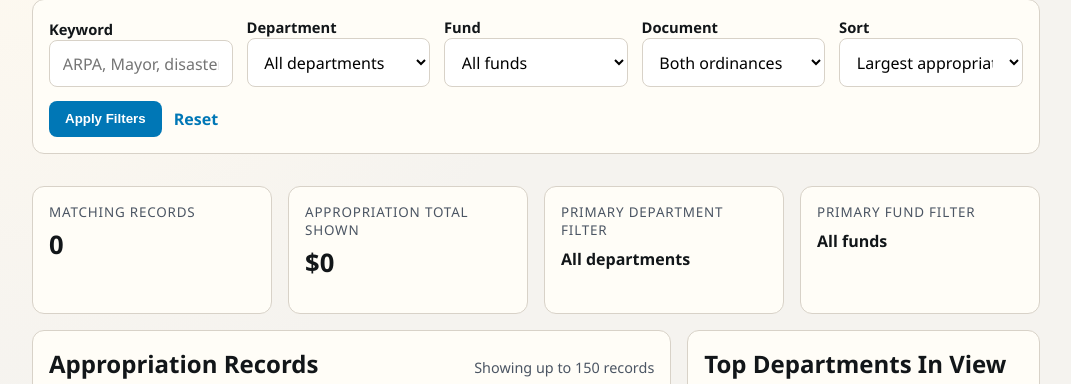
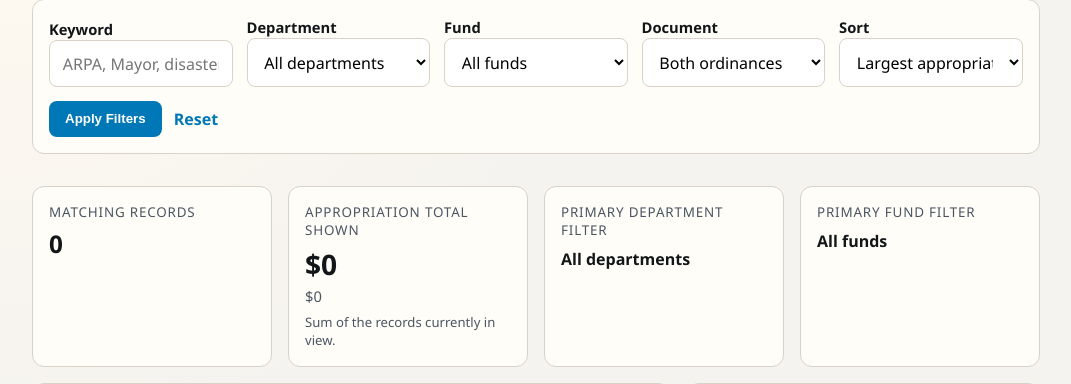
Before and after one commit to devthakker/Chicago-budget, a FastAPI app: page /explorer in a window 1280 px wide. Shown: the part 217-601 px from the top of the page, without its empty margins (104-1175 px from the left). Run offline with FastAPI, Linux system fonts and the light colour scheme; some libraries are stand-ins or nearby versions.

Commit message:
fix struct data

```diff
--- a/app.py
+++ b/app.py
@@ -228,6 +228,60 @@ def _guide_links() -> list[dict[str, str]]:
 
 def _load_budget_data() -> dict[str, Any]:
     return budget_dataset.load()
+
+
+def _explorer_total_context(
+    data: dict[str, Any],
+    records: list[dict[str, Any]],
+    *,
+    query: str,
+    department: str,
+    fund: str,
+    document_type: str,
+) -> dict[str, Any]:
+    parsed_total = sum(int(item["appropriation_total"]) for item in records)
+    metadata = data.get("metadata", {})
+    is_unfiltered = not any([query.strip(), department, fund])
+
+    if is_unfiltered:
+        if document_type == "annual":
+            official_total = metadata.get("annual_official_total")
+            if official_total:
+                return {
+                    "label": "Official all-funds total",
+                    "primary": official_total,
+                    "secondary": parsed_total,
+                    "note": "Uses the ordinance summary total for the unfiltered annual view.",
+                    "using_official": True,
+                }
+        elif document_type == "grants":
+            official_total = metadata.get("grant_records_total")
+            if official_total:
+                return {
+                    "label": "Total grant appropriations",
+                    "primary": official_total,
+                    "secondary": None,
+                    "note": "Shows the total parsed from the grants ordinance.",
+                    "using_official": False,
+                }
+        else:
+            official_total = metadata.get("combined_official_total")
+            if official_total:
+                return {
+                    "label": "Official total budgeted",
+                    "primary": official_total,
+                    "secondary": parsed_total,
+                    "note": "Combines the annual ordinance all-funds summary with the grants ordinance total.",
+                    "using_official": True,
+                }
+
+    return {
+        "label": "Appropriation total shown",
+        "primary": parsed_total,
+        "secondary": None,
+        "note": "Sum of the records currently in view.",
+        "using_official": False,
+    }
 
 
 def _department_url(slug: str) -> str:
@@ -786,7 +840,14 @@ async def explorer(
     )
     department_obj = next((item for item in data["departments"] if item["slug"] == department), None) if department else None
     fund_obj = next((item for item in data["funds"] if item["slug"] == fund), None) if fund else None
-    total = sum(int(item["appropriation_total"]) for item in records)
+    total_card = _explorer_total_context(
+        data,
+        records,
+        query=q,
+        department=department,
+        fund=fund,
+        document_type=document_type,
+    )
     indexable = not any([q.strip(), department, fund, document_type])
     records_view = []
     for record in records[:150]:
@@ -809,7 +870,7 @@ async def explorer(
             "sort": sort,
             "records": records_view,
             "record_count": len(records),
-            "total_amount": total,
+            "total_card": total_card,
             "department_options": data["departments"],
             "fund_options": data["funds"],
             "department_obj": department_obj,
--- a/src/chicago_budget_rag/structured_budget.py
+++ b/src/chicago_budget_rag/structured_budget.py
@@ -10,6 +10,7 @@ from typing import Any
 from .engine import extract_pdf_pages, normalize_text
 
 
+DATASET_VERSION = 2
 DEPARTMENT_RE = re.compile(r"^(?P<code>\d{3})\s*-\s+(?P<name>.+)$")
 HEADER_CODE_RE = re.compile(r"^(?P<code>[0-9A-Z]{4})\s*-\s+(?P<name>.+)$")
 TUPLE_RE = re.compile(r"^\((?P<tuple>[0-9A-Z/]+)\)$")
@@ -87,7 +88,10 @@ class StructuredBudgetDataset:
         if self._cache is None:
             if not self.data_file.exists():
                 self.build()
-            self._cache = json.loads(self.data_file.read_text())
+            cached = json.loads(self.data_file.read_text())
+            if cached.get("version") != DATASET_VERSION or "metadata" not in cached:
+                cached = self.build()
+            self._cache = cached
         return self._cache
 
     def build(self, pdf_paths: list[Path] | None = None) -> dict[str, Any]:
@@ -100,8 +104,10 @@ class StructuredBudgetDataset:
         funds = _aggregate_entities(records, key="fund_slug", code_key="fund_code", name_key="fund_name")
         offices = _aggregate_entities(records, key="office_slug", code_key="office_code", name_key="office_name")
         programs = _aggregate_programs(records)
+        metadata = _build_metadata(pdf_paths, records)
 
         dataset = {
+            "version": DATASET_VERSION,
             "stats": {
                 "record_count": len(records),
                 "department_count": len(departments),
@@ -110,6 +116,7 @@ class StructuredBudgetDataset:
                 "program_count": len(programs),
                 "documents": [p.name for p in pdf_paths],
             },
+            "metadata": metadata,
             "records": records,
             "departments": departments,
             "funds": funds,
@@ -318,6 +325,42 @@ def _parse_appropriation_body(lines: list[str]) -> tuple[list[dict[str, Any]], l
     return line_items, section_totals, appropriation_total, fund_total, department_total
 
 
+def _build_metadata(pdf_paths: list[Path], records: list[dict[str, Any]]) -> dict[str, Any]:
+    by_document: dict[str, int] = defaultdict(int)
+    for record in records:
+        by_document[record["document_type"]] += int(record["appropriation_total"])
+
+    annual_pdf = next((path for path in pdf_paths if "grant" not in path.name.lower()), None)
+    annual_official_total = _extract_annual_official_total(annual_pdf) if annual_pdf else None
+    grant_total = by_document.get("grants", 0)
+    combined_official_total = (annual_official_total + grant_total) if annual_official_total is not None else None
+
+    return {
+        "annual_official_total": annual_official_total,
+        "grant_records_total": grant_total,
+        "combined_official_total": combined_official_total,
+        "parsed_records_total": sum(by_document.values()),
+        "parsed_totals_by_document": dict(by_document),
+    }
+
+
+def _extract_annual_official_total(pdf_path: Path) -> int | None:
+    if pdf_path is None:
+        return None
+
+    candidate_totals: list[int] = []
+    for page_text in extract_pdf_pages(pdf_path):
+        for raw_line in page_text.splitlines():
+            line = normalize_text(raw_line).strip()
+            if "Total - All Funds" not in line or "$" not in line:
+                continue
+            matches = re.findall(r"\$([\d,]+)", line)
+            if len(matches) >= 2:
+                candidate_totals.append(int(matches[-1].replace(",", "")))
+
+    return max(candidate_totals) if candidate_totals else None
+
+
 def _aggregate_entities(records: list[dict[str, Any]], key: str, code_key: str, name_key: str) -> list[dict[str, Any]]:
     grouped: dict[str, dict[str, Any]] = {}
     for record in records:
--- a/static/styles.css
+++ b/static/styles.css
@@ -363,8 +363,29 @@ p {
 .stat-value {
   display: block;
   margin-top: 0.55rem;
-  font-size: clamp(1.5rem, 2vw, 2rem);
+  font-size: clamp(1.35rem, 1.9vw, 1.95rem);
   line-height: 1.15;
+  overflow-wrap: anywhere;
+}
+
+.stat-value-money {
+  font-size: clamp(1.6rem, 2.2vw, 2.3rem);
+}
+
+.stat-subvalue {
+  display: block;
+  margin-top: 0.35rem;
+  color: var(--muted);
+  font-size: 0.92rem;
+  overflow-wrap: anywhere;
+}
+
+.stat-note {
+  display: block;
+  margin-top: 0.45rem;
+  color: var(--muted);
+  font-size: 0.82rem;
+  line-height: 1.4;
 }
 
 .stat-text {
--- a/templates/explorer.html
+++ b/templates/explorer.html
@@ -87,8 +87,15 @@
           <strong class="stat-value">{{ record_count }}</strong>
         </article>
         <article class="card stat-card">
-          <span class="stat-label">Appropriation total shown</span>
-          <strong class="stat-value">{{ total_amount|currency }}</strong>
+          <span class="stat-label">{{ total_card.label }}</span>
+          <strong class="stat-value stat-value-money">{{ total_card.primary|compact_currency }}</strong>
+          <span class="stat-subvalue">{{ total_card.primary|currency }}</span>
+          {% if total_card.secondary %}
+          <span class="stat-note">Parsed records total: {{ total_card.secondary|currency }}</span>
+          {% endif %}
+          {% if total_card.note %}
+          <span class="stat-note">{{ total_card.note }}</span>
+          {% endif %}
         </article>
         <article class="card stat-card">
           <span class="stat-label">Primary department filter</span>
```
